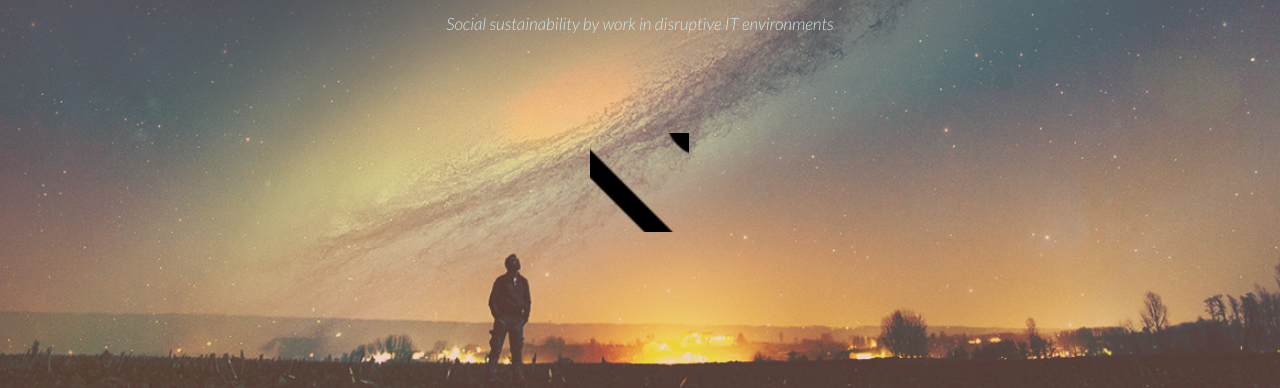
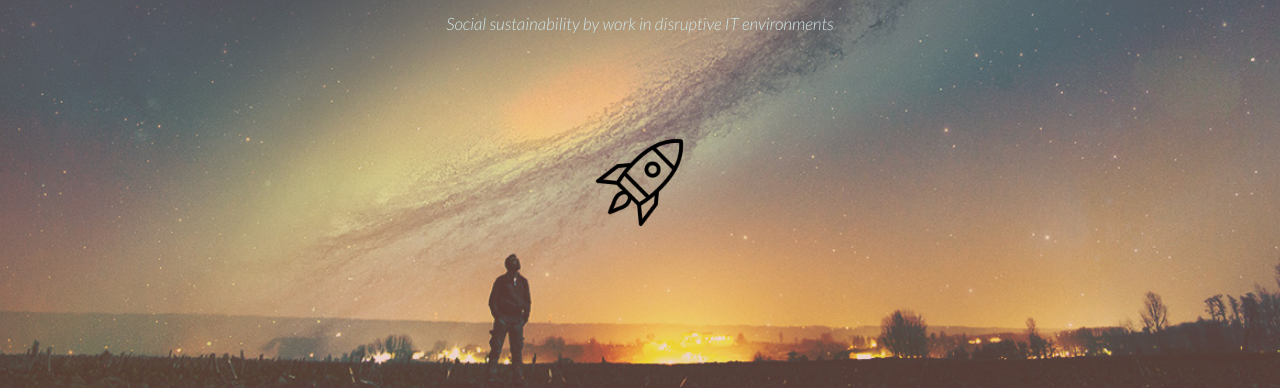
Before and after one commit to devsecur/camsoltechnologies.github.io, a plain HTML site: page index.html in a window 1280 px wide. Shown: the part 404-792 px from the top of the page. Drawn offline with nearby package versions, Linux system fonts and the light colour scheme.

Commit message:
Update styles.css

```diff
--- a/css/styles.css
+++ b/css/styles.css
@@ -199,7 +199,7 @@ nav ul li a:hover, nav ul li a:focus { color: rgba(255, 255, 255, 1); text-decor
 .hero { background: url('../img/hero.jpg') no-repeat center center; -webkit-background-size: cover; -moz-background-size: cover; -o-background-size: cover; background-size: cover; padding: 65px 0; height: auto; }
 .hero p { color: #d0e7e9; font-style: italic; font-size: 17px; }
 .hero a { color: #fff; }
-.hero-play-btn { height: 99px; width: 99px; background: url('../img/play-btn.png') no-repeat center center; display: block; text-indent: -99999px; margin: 80px auto 260px; transition: all 1s ease; -moz-transition: all 1s ease; -webkit-transition: all 1s ease; -o-transition: all 1s ease; }
+.hero-play-btn { height: 99px; width: 99px; background: url('../img/play-btn.png') no-repeat center center; background-size: 100%; display: block; text-indent: -99999px; margin: 80px auto 260px; transition: all 1s ease; -moz-transition: all 1s ease; -webkit-transition: all 1s ease; -o-transition: all 1s ease; }
 .hero-play-btn:hover, .hero-play-btn:focus { transform: translate(0, -15px); -webkit-transform: translate(0, -15px); -o-transform: translate(0, -15px); -moz-transform: translate(0, -15px); }
 .get-started-btn { background-color: #7accc8; padding: 20px 80px; border-radius: 3px; -webkit-border-radius: 3px; -moz-border-radius: 3px; font-size: 22px; letter-spacing: 2px; box-shadow: inset 0px 1px 0px rgba(255, 255, 255, 0.4); transition: all 0.5s ease; -moz-transition: all 0.5s ease; -webkit-transition: all 0.5s ease; -o-transition: all 0.5s ease; display: inline-block; }
 .get-started-btn:hover, .get-started-btn:focus { text-decoration: none; background-color: #e8b968; }
```
